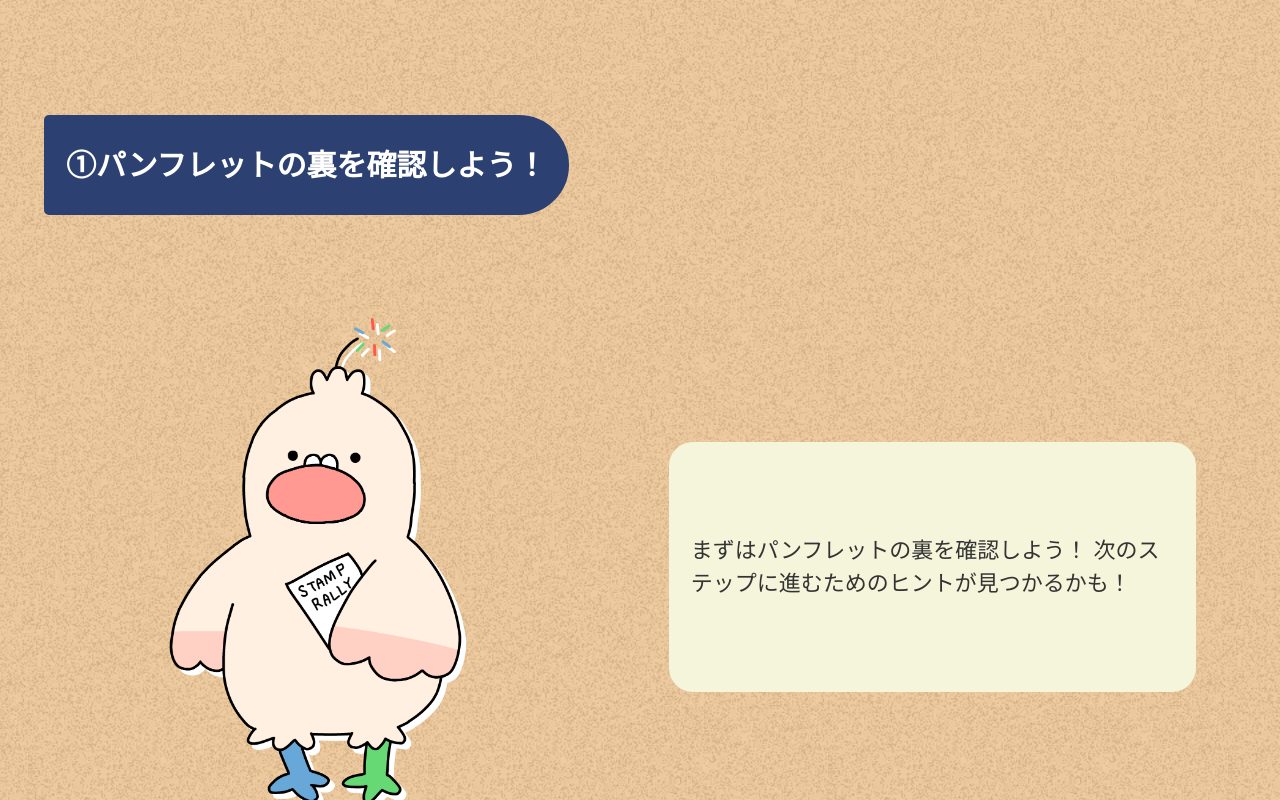
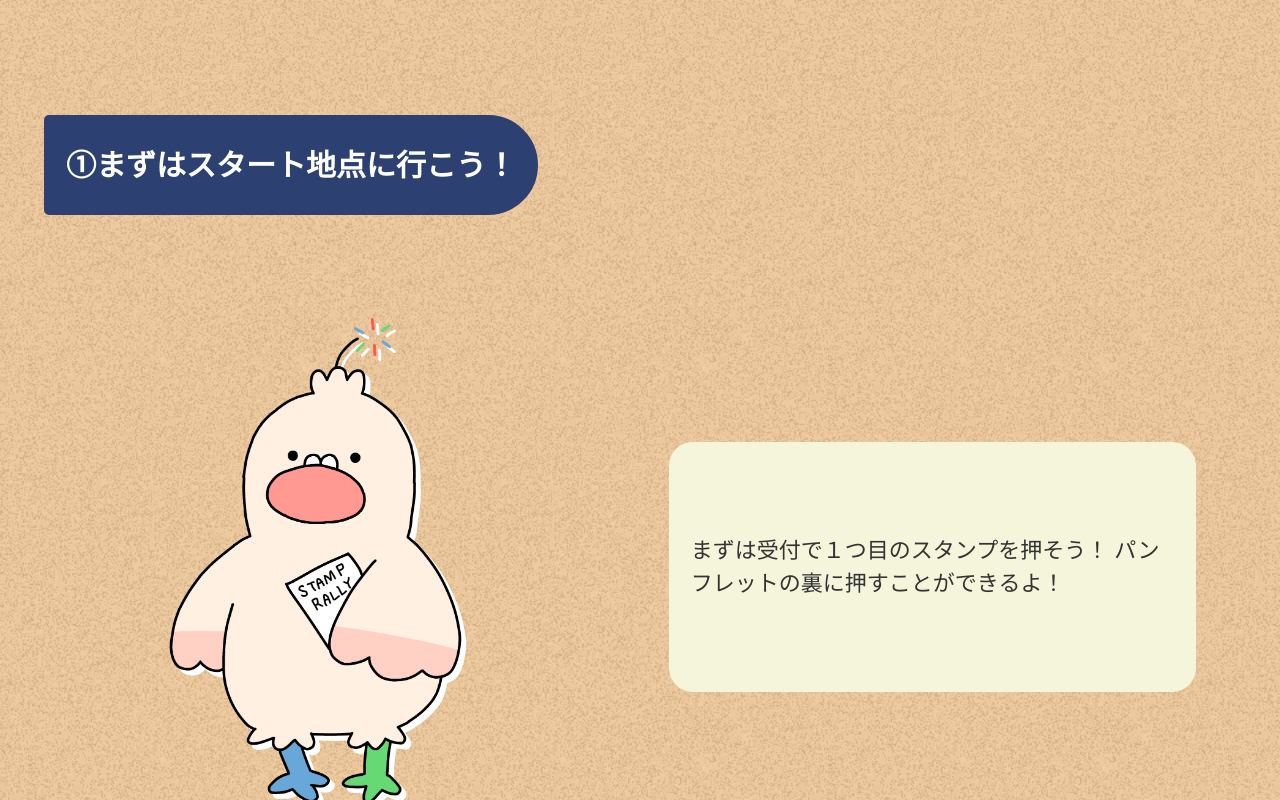
Before and after one commit to ichidaisai/app.ichidaisai.com, a Next.js app: page /stamprally in a window 1280 px wide. Shown: the part 507-1307 px from the top of the page. Built offline with nearby package versions, Linux system fonts and the light colour scheme.

Commit message:
①の文変更

```diff
--- a/src/app/(standard)/stamprally/page.tsx
+++ b/src/app/(standard)/stamprally/page.tsx
@@ -21,7 +21,7 @@ export default function Page() {
       <div className={styles.line}>
         <div className={styles.content_wrapper}>
           <div className={styles.minititle}>
-            <b>①パンフレットの裏を確認しよう！</b>
+            <b>①まずはスタート地点に行こう！</b>
           </div>
           <div className={styles.wrapper}>
             {/* 右側：画像 */}
@@ -30,8 +30,8 @@ export default function Page() {
             </div>
             <div className={styles.text_box}>
               <p>
-                まずはパンフレットの裏を確認しよう！
-                次のステップに進むためのヒントが見つかるかも！
+                まずは受付で１つ目のスタンプを押そう！
+                パンフレットの裏に押すことができるよ！
               </p>
             </div>
           </div>
```
